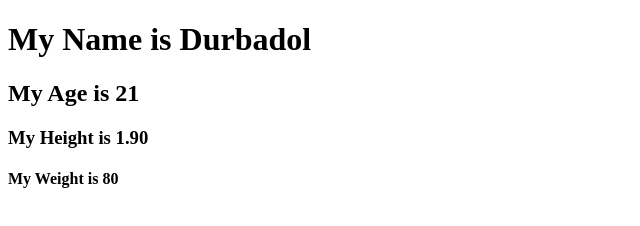
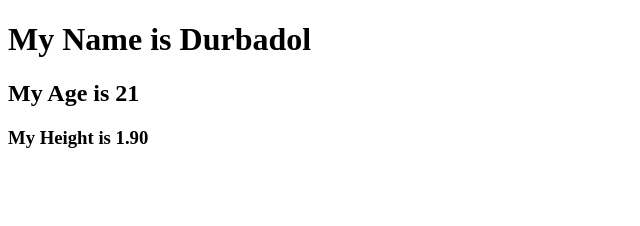
Before and after one commit to durbadol218/New-folder, a plain HTML site: page Hello.htm in a window 1280 px wide. Shown: the whole page, without its empty margins (0-640 px from the left). Drawn offline with Linux system fonts and the light colour scheme.

Commit message:
Hello Coders

```diff
--- a/Hello.htm
+++ b/Hello.htm
@@ -9,6 +9,5 @@
     <h1>My Name is Durbadol</h1>
     <h2>My Age is 21</h2>
     <h3>My Height is 1.90</h3>
-    <h4>My Weight is 80</h4>
 </body>
 </html>
```
